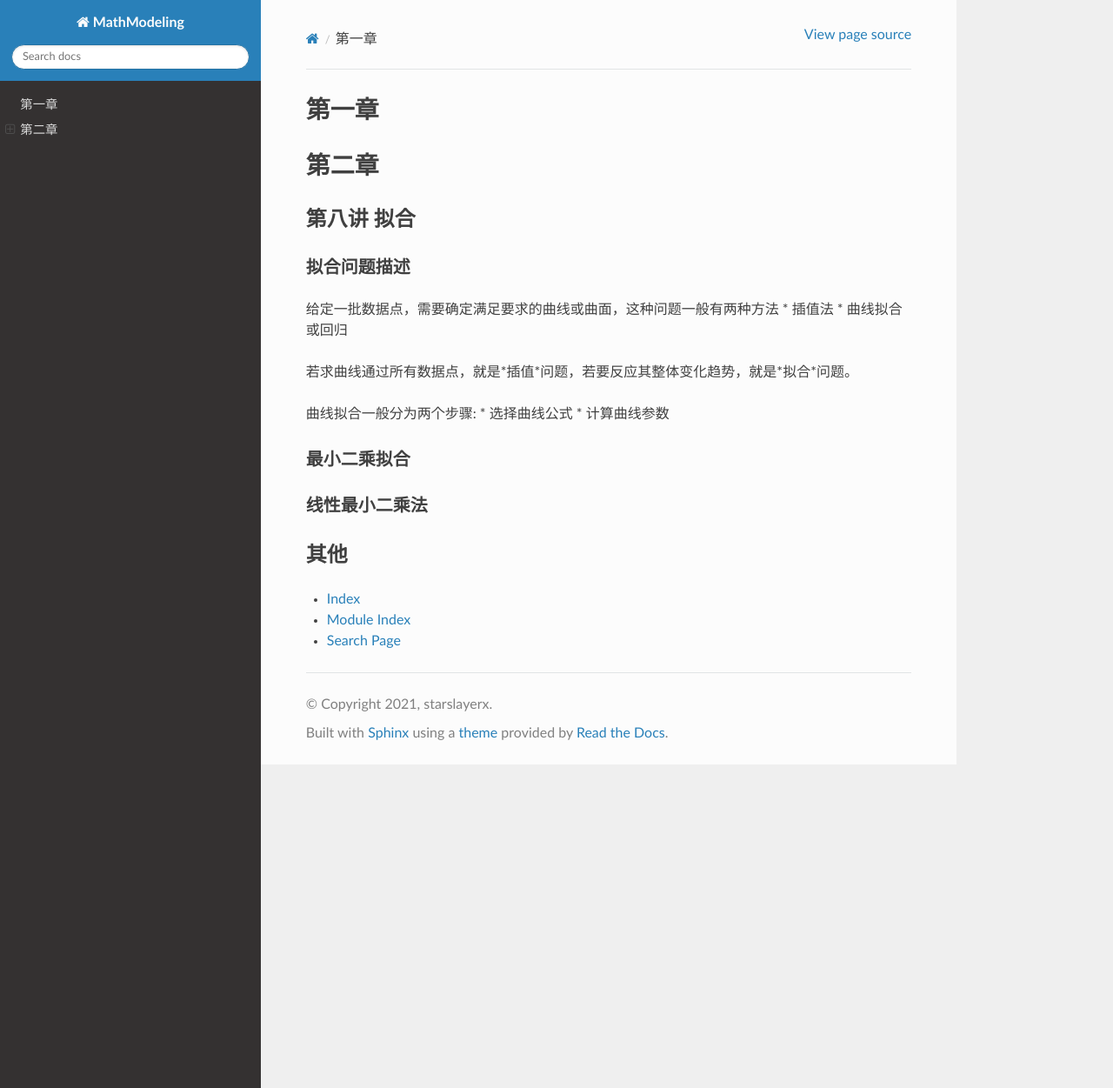
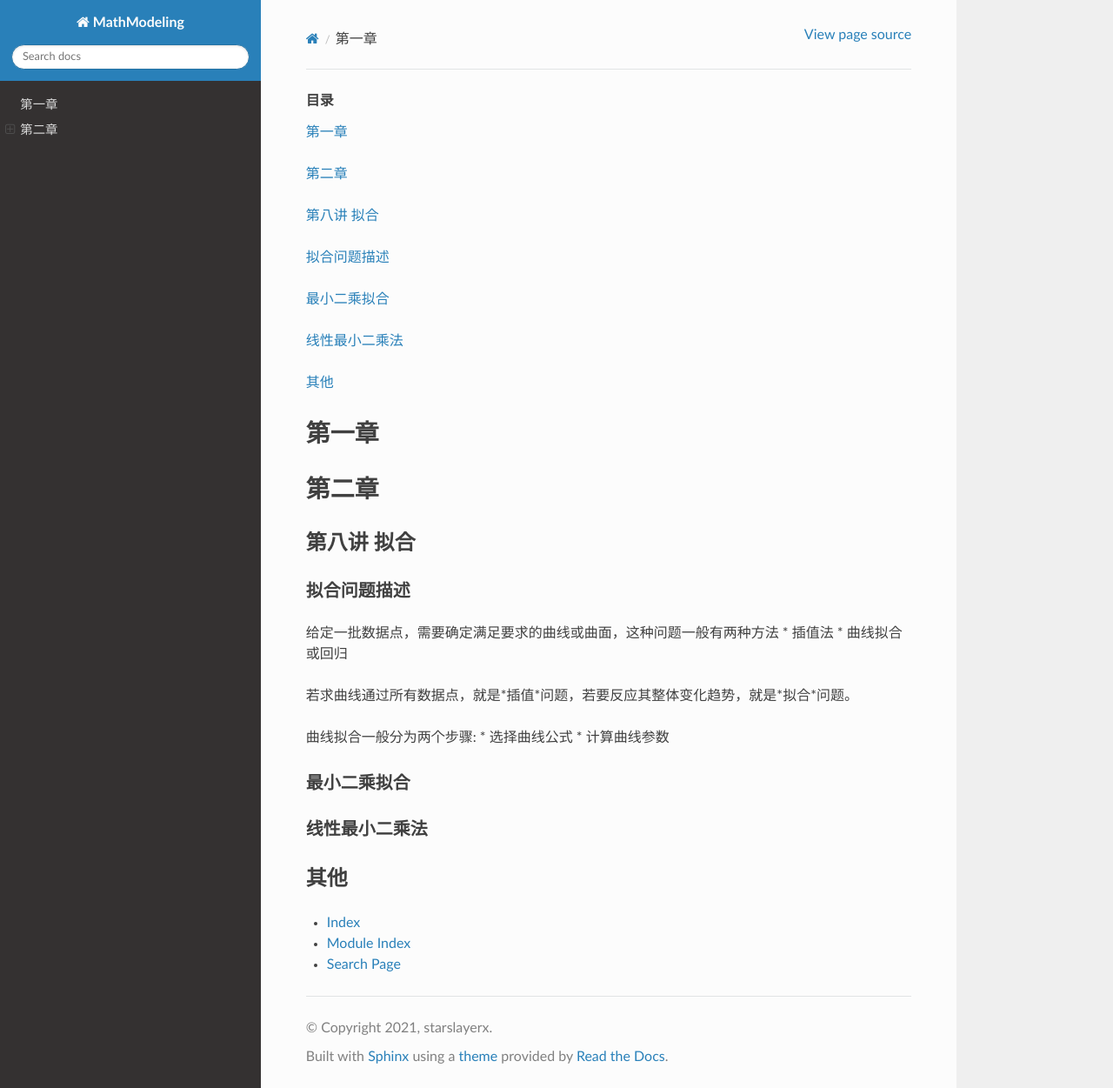
Before and after one commit to Starslayerx/MathModeling, a Sphinx documentation site: the page built from docs/source/index.rst, in a window 1280 px wide and 1251 px high. Shown: the whole window at 87% size. Built offline with Sphinx 7.4.7 and the Read the Docs theme 2.0.0, drawn with Linux system fonts in a browser that asks for light colours.

Commit message:
Update index.rst

```diff
--- a/docs/source/index.rst
+++ b/docs/source/index.rst
@@ -2,6 +2,9 @@
    sphinx-quickstart on Mon Mar 15 17:29:21 2021.
    You can adapt this file completely to your liking, but it should at least
    contain the root `toctree` directive.
+
+.. contents:: 目录
+
 
 ############
 第一章
```
